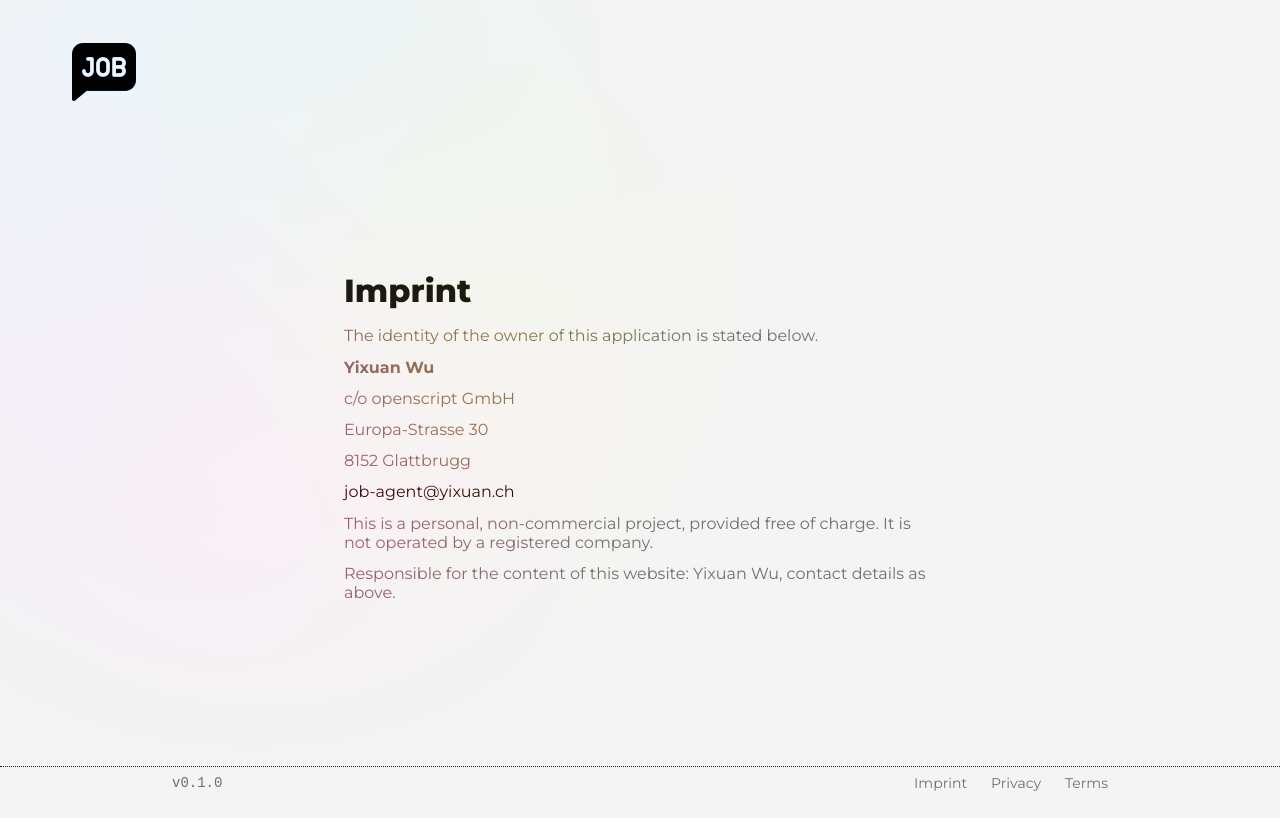
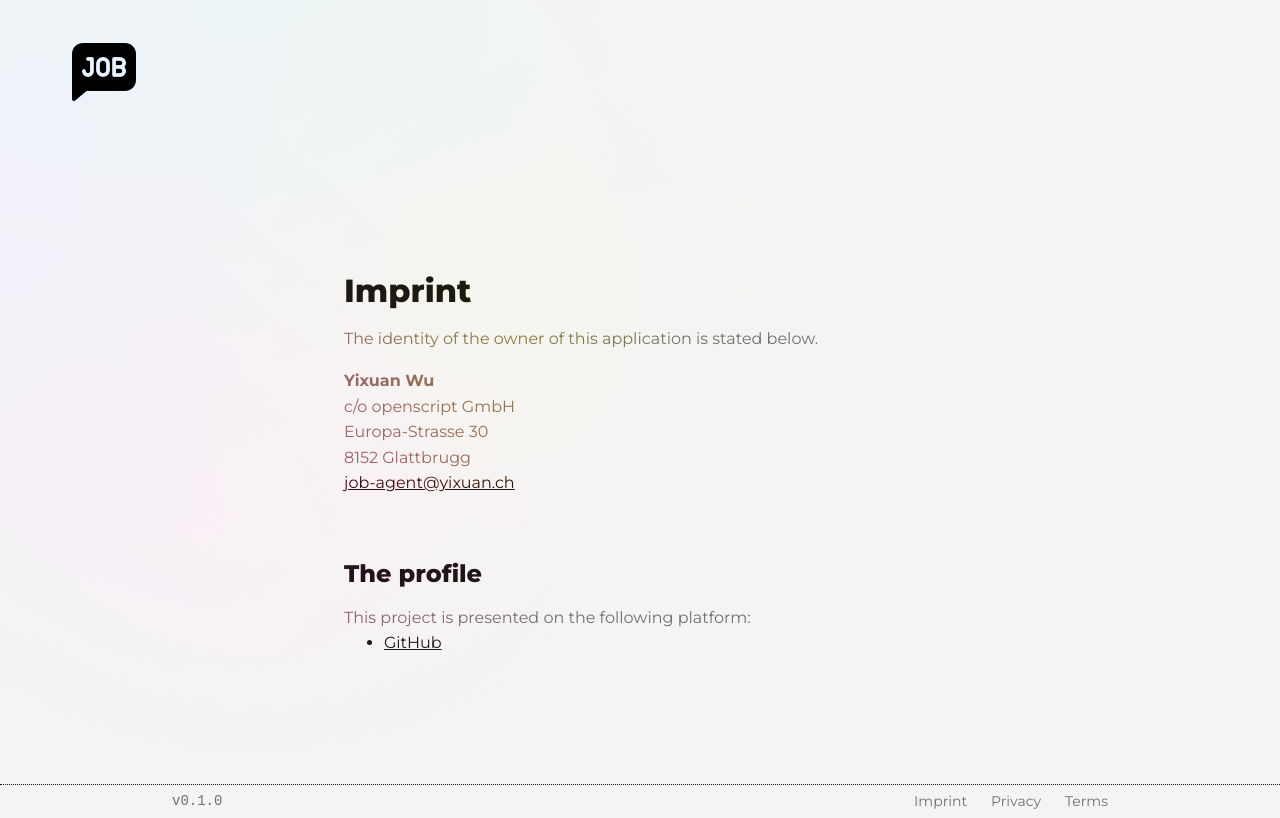
Before and after one commit to yixuanwu4/job-agent, a Vue app in the folder frontend/: page /#/imprint in a window 1280 px wide. Built offline with nearby package versions, Linux system fonts and the light colour scheme.

Commit message:
docs: update imprint text

```diff
--- a/frontend/src/views/ImprintView.vue
+++ b/frontend/src/views/ImprintView.vue
@@ -2,20 +2,26 @@
   <div class="legal-page">
     <h1>Imprint</h1>
     <p>The identity of the owner of this application is stated below.</p>
-    <div>
+    <div id="general">
       <p><strong>Yixuan Wu</strong></p>
       <p>c/o openscript GmbH</p>
       <p>Europa-Strasse 30</p>
       <p>8152 Glattbrugg</p>
       <p><a href="mailto:job-agent@yixuan.ch">job-agent@yixuan.ch</a></p>
+    </div>
 
-      <p>
-        This is a personal, non-commercial project, provided free of charge. It is not operated by a
-        registered company.
-      </p>
+    <div id="profile">
+        <h2>The profile</h2>
+        <p>This project is presented on the following platform:</p>
+        <ul>
+            <li>
+                <a href="https://github.com/yixuanwu4/job-agent">
+                    GitHub
+                </a>
+            </li>
+        </ul>
+    </div>
 
-      <p>Responsible for the content of this website: Yixuan Wu, contact details as above.</p>
-    </div>
   </div>
 </template>
 
@@ -25,8 +31,25 @@
   margin: 0 auto;
   padding: var(--space-8) var(--space-5);
 }
-.legal-page p {
-  margin-bottom: var(--space-3);
+
+p {
+  line-height: 1.6;
   color: var(--color-text-muted);
 }
+
+a {
+    text-decoration: underline;
+}
+
+li {
+    line-height: 1.6;
+}
+
+#general {
+    margin-block-start: var(--space-4);
+}
+
+#profile {
+    margin-top: var(--space-8);
+}
 </style>
```
